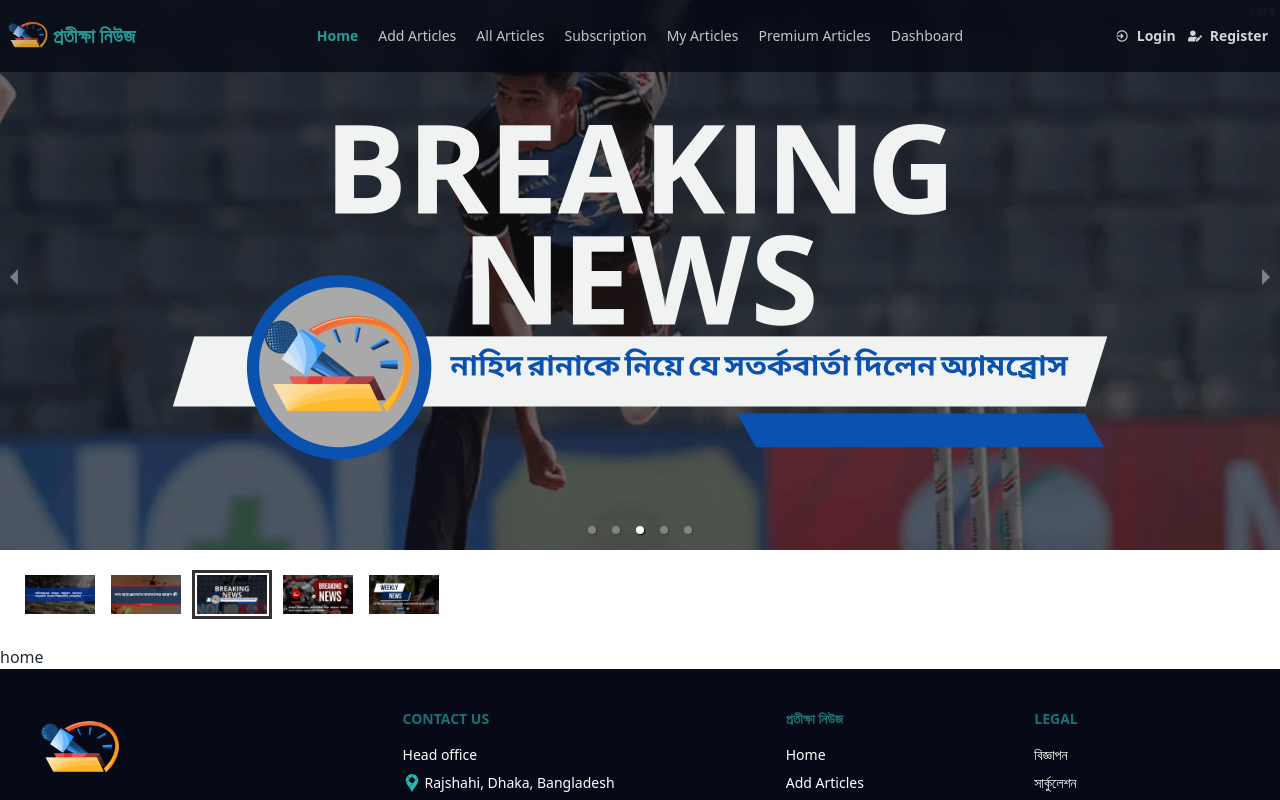
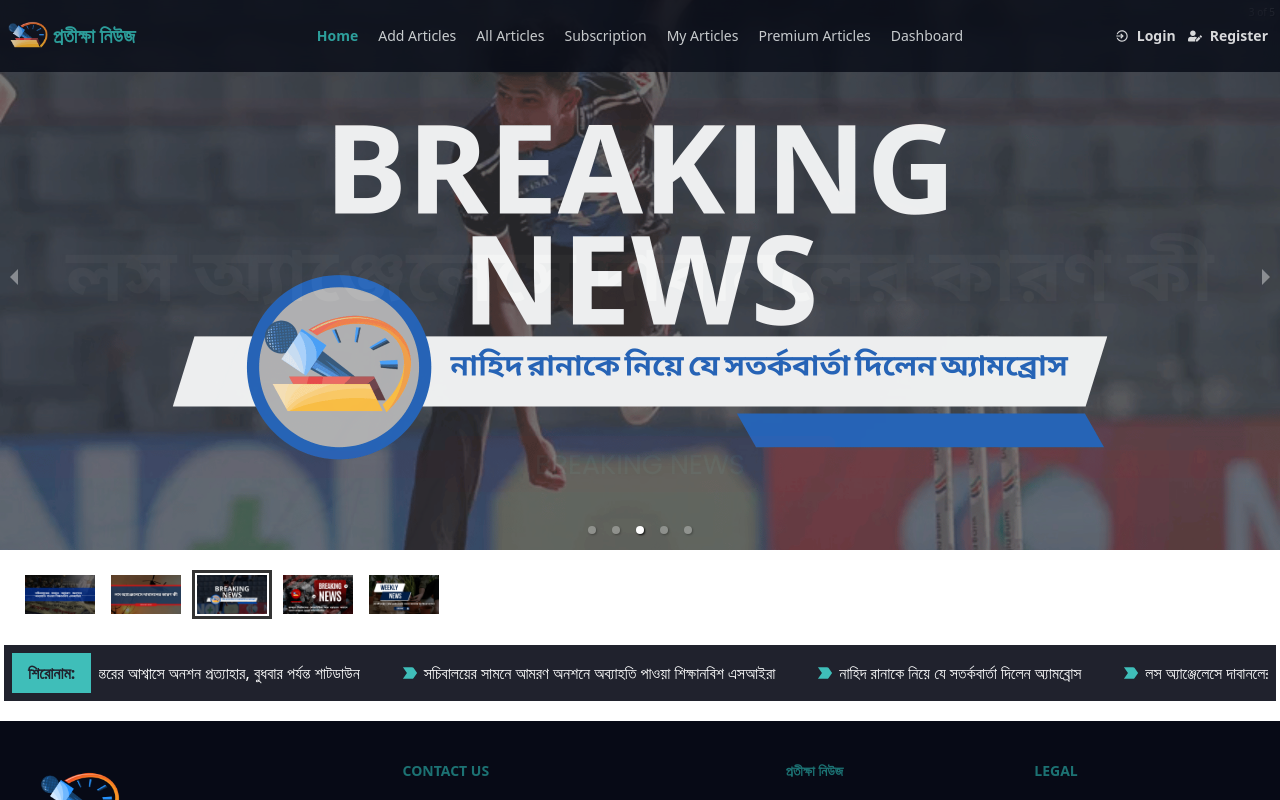
Before and after one commit to shafriki/pratiksha-news-client-side, a React (Vite) app: page / in a window 1280 px wide. Shown: the top 800 px of the page. Built offline with nearby package versions, Linux system fonts and the light colour scheme.

Commit message:
latest news section added

```diff
--- a/src/Pages/Home/Home/Home.jsx
+++ b/src/Pages/Home/Home/Home.jsx
@@ -1,6 +1,7 @@
 import React from 'react';
 import { Helmet } from 'react-helmet-async';
 import Banner from '../Banner/Banner';
+import Latest from '../Latest/Latest';
 
 const Home = () => {
     return (
@@ -9,7 +10,7 @@ const Home = () => {
                 <title>Home | প্রতীক্ষা নিউজ</title>
             </Helmet>
             <Banner></Banner>
-            home
+            <Latest></Latest>
         </div>
     );
 };
--- a/src/Pages/Home/Latest/Latest.jsx
+++ b/src/Pages/Home/Latest/Latest.jsx
@@ -1,9 +1,35 @@
 import React from 'react';
+import Marquee from 'react-fast-marquee';
+import { Link } from 'react-router-dom';
+import { MdLabelImportant } from "react-icons/md";
+
 
 const Latest = () => {
     return (
-        <div>
-            latest page
+        <div className='flex mx-1 mb-5 items-center  gap-2 bg-base-200 p-2 text-xs md:text-base bg-gradient-to-r from-[#070A16] via-[#070A16] to-[#070A16] opacity-90 text-white'>
+            <p className='bg-[#2AB7B1] px-4 py-2 font-extrabold text-[#070A16]  whitespace-nowrap'>শিরোনাম:</p>
+
+            <Marquee autoFill='ture' pauseOnHover='ture'>
+                <Link className='ml-10 flex items-center gap-1'><MdLabelImportant  className='text-[#2AB7B1] text-xl'/>
+                জগন্নাথ বিশ্ববিদ্যালয় সেনাবাহিনীকে কাজ হস্তান্তরের আশ্বাসে অনশন প্রত্যাহার, বুধবার পর্যন্ত শাটডাউন</Link>
+
+                <Link className='ml-10 flex items-center gap-1'><MdLabelImportant  className='text-[#2AB7B1] text-xl'/>সচিবালয়ের সামনে আমরণ অনশনে অব্যাহতি পাওয়া শিক্ষানবিশ এসআইরা
+                </Link>
+
+                <Link className='ml-10 flex items-center gap-1'><MdLabelImportant  className='text-[#2AB7B1] text-xl'/>নাহিদ রানাকে নিয়ে যে সতর্কবার্তা দিলেন অ্যামব্রোস
+
+                </Link>
+
+                <Link className='ml-10 flex items-center gap-1'><MdLabelImportant  className='text-[#2AB7B1] text-xl'/>লস অ্যাঞ্জেলেসে দাবানলের কারণ কী
+                </Link>
+
+                <Link className='ml-10 flex items-center gap-1'><MdLabelImportant  className='text-[#2AB7B1] text-xl'/>Cox’s Bazar Beach Run
+                </Link>
+
+                <Link className='ml-10 flex items-center gap-1'><MdLabelImportant  className='text-[#2AB7B1] text-xl'/>যে ৭টি কারণে স্নেক প্ল্যান্ট রাখতে পারেন আপনার ঘর কিংবা বাগানে
+                </Link>
+
+            </Marquee>
         </div>
     );
 };
```
